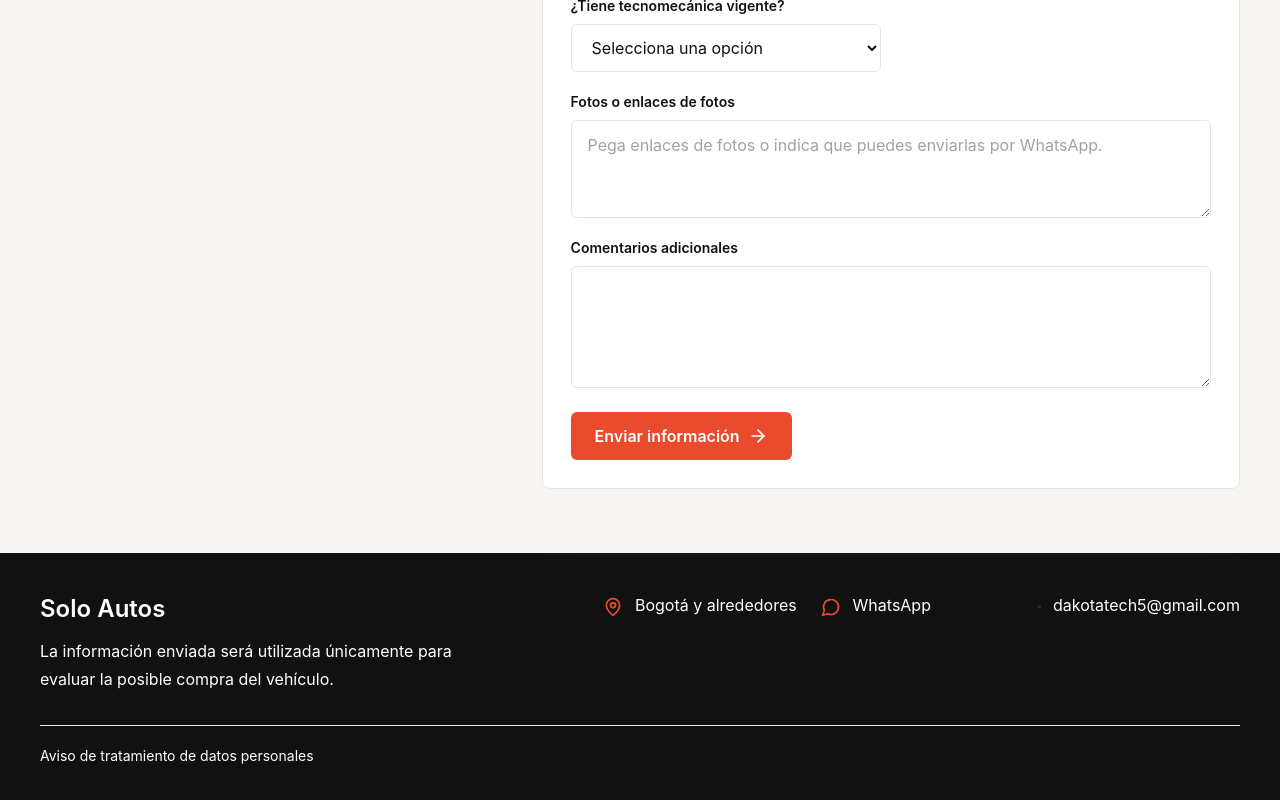
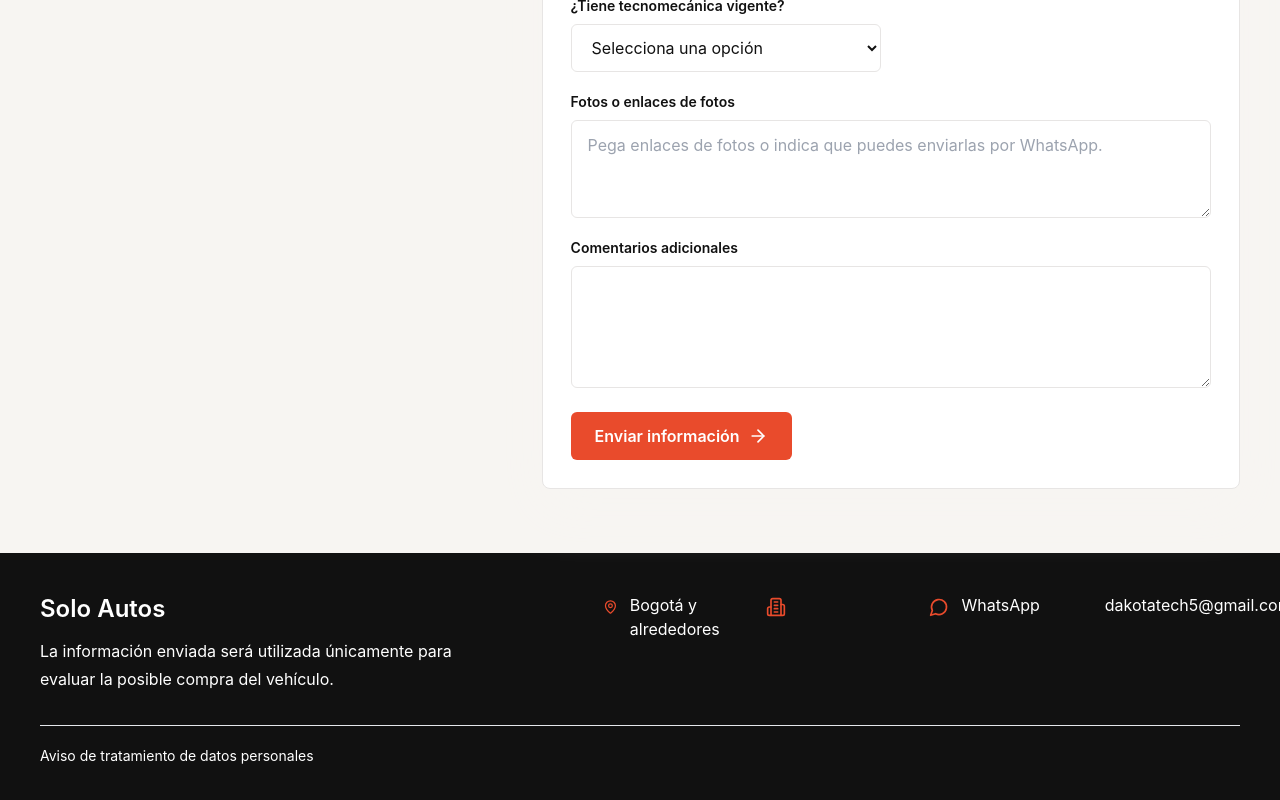
Before and after one commit to dakotatech5-dev/solo-autos-landing, a Next.js app: page / in a window 1280 px wide. Shown: the part 3295-4095 px from the top of the page. Built offline with nearby package versions, Linux system fonts and the light colour scheme.

Commit message:
Add files via upload

```diff
--- a/components/Footer.tsx
+++ b/components/Footer.tsx
@@ -1,4 +1,4 @@
-import { Mail, MapPin, MessageCircle } from "lucide-react";
+import { Building2, Mail, MapPin, MessageCircle } from "lucide-react";
 import { siteConfig, whatsappUrl } from "@/components/SiteConfig";
 
 export function Footer() {
@@ -12,10 +12,14 @@ export function Footer() {
             posible compra del vehículo.
           </p>
         </div>
-        <div className="grid gap-4 text-white/76 sm:grid-cols-3">
+        <div className="grid gap-4 text-white/76 sm:grid-cols-2 lg:grid-cols-4">
           <div className="flex gap-3">
             <MapPin className="mt-1 h-5 w-5 text-accent" aria-hidden="true" />
             <span>{siteConfig.city}</span>
+          </div>
+          <div className="flex gap-3">
+            <Building2 className="mt-1 h-5 w-5 text-accent" aria-hidden="true" />
+            <span>{siteConfig.address}</span>
           </div>
           <a
             href={whatsappUrl}
@@ -24,7 +28,7 @@ export function Footer() {
             className="flex gap-3 transition hover:text-white"
           >
             <MessageCircle className="mt-1 h-5 w-5 text-accent" aria-hidden="true" />
-            <span>WhatsApp</span>
+            <span>WhatsApp {siteConfig.whatsappDisplay}</span>
           </a>
           <a
             href={`mailto:${siteConfig.email}`}
```
